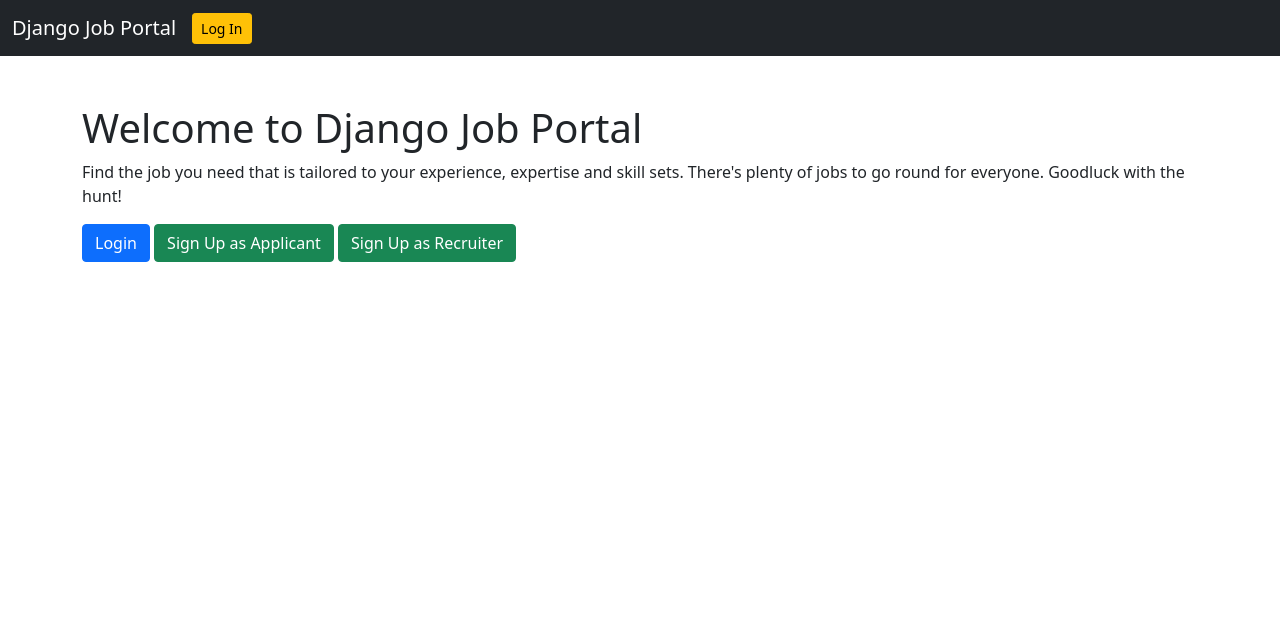
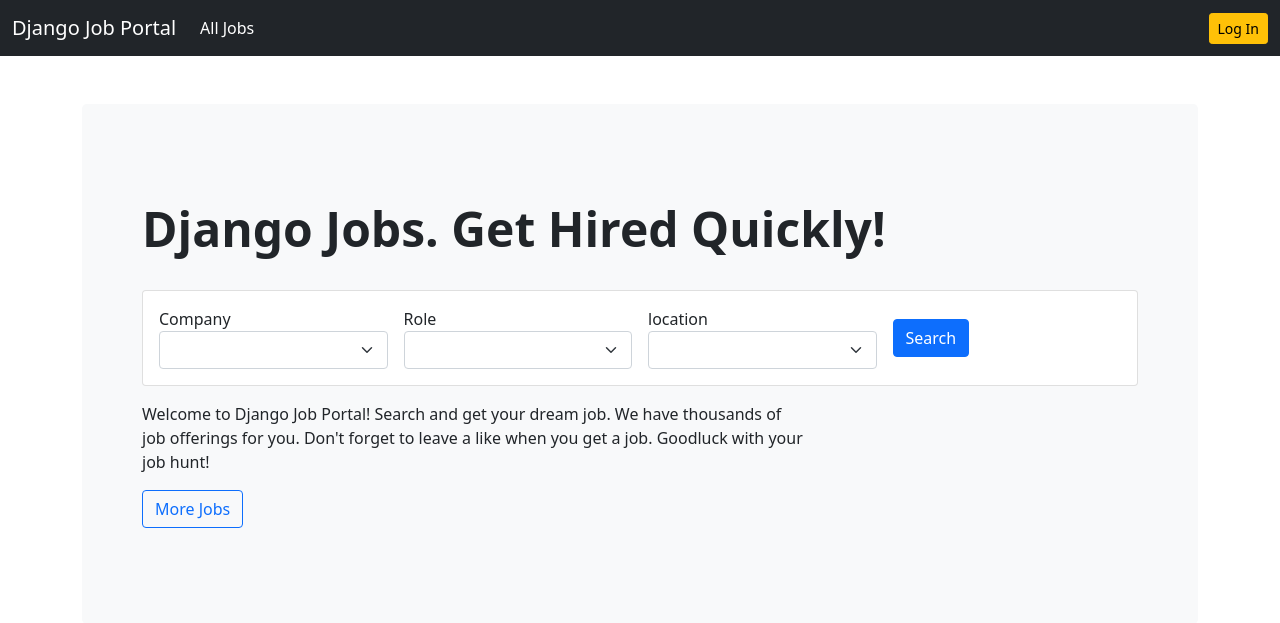
Before and after one commit to darpan-gaur/dbms2Project, a Django app: page / in a window 1280 px wide. Shown: the top 623 px of the page. Run offline with Django 5.2, Linux system fonts and the light colour scheme; data that the repository does not hold is empty; some libraries are stand-ins or nearby versions.

Commit message:
Everything

```diff
--- a/applicant/views.py
+++ b/applicant/views.py
@@ -9,10 +9,9 @@ from users.models import CustomUser
 
 def applicant_profile_view(request):
     if request.user.is_authenticated:
-        user_id = request.user.id
-        applicant = Applicant.objects.get(user=user_id)
+        applicant = Applicant.objects.get(user=request.user)
         skills = applicant.skills.all()
-        print("Here", applicant.resume.resume.url)
+        # print("Here", applicant.resume.resume.url)
         return render(request, 'applicant/applicant_profile.html', {'applicant': applicant, 'skills': skills, 'resume': applicant.resume})
 
     if not request.user.is_authenticated:
--- a/homepage/views.py
+++ b/homepage/views.py
@@ -1,5 +1,13 @@
 from django.shortcuts import render
+from jobListings.models import JobListing, JobApplication
+from .filter import Jobfilter
 
 # Create your views here.
 def home_view(request):
-    return render(request, 'homepage/home.html')
+    job_listings = JobListing.objects.all()
+    job_filter = Jobfilter(request.GET, queryset=job_listings)
+    # job_listings = job_filter.qs
+    context = {
+        'filter': job_filter,
+    }
+    return render(request, 'homepage/home.html', context)
--- a/jobListings/urls.py
+++ b/jobListings/urls.py
@@ -9,5 +9,5 @@ urlpatterns = [
     path('apply/<int:job_id>/', views.apply_for_job, name='apply_job'),
     path('your-job-listings/', views.your_job_listings, name='your_job_listings'),
     path('your-job-applications/', views.your_job_applications, name='applied_jobs'),
-    path('applications/<int:job_id>/', views.view_job_listing, name='applications_for_job'),
+    path('applications/<int:job_id>/', views.job_applications_for_job, name='applications_for_job'),
 ]
--- a/job_portal/settings.py
+++ b/job_portal/settings.py
@@ -39,6 +39,7 @@ INSTALLED_APPS = [
     'django.contrib.sessions',
     'django.contrib.messages',
     'django.contrib.staticfiles',
+    'django.contrib.humanize',
     'recruiter',
     'users',
     'jobListings',
@@ -46,6 +47,8 @@ INSTALLED_APPS = [
     'resume',
     'locations',
     'industries',
+    'homepage',
+    'django_filters',
 
 
     "widget_tweaks",
--- a/templates/applicant/applicant_profile.html
+++ b/templates/applicant/applicant_profile.html
@@ -19,7 +19,8 @@
             {% endif %}
 
             <a href="{% url 'update_applicant' %}" class="btn btn-primary">Update Profile</a>
-            <a href="{% url 'job_listings' %}" class="btn btn-primary">View Jobs</a>
+            <a href="{% url 'view_all_job_listings' %}" class="btn btn-primary">View Jobs</a>
+            <a href="{% url 'applied_jobs' %}" class="btn btn-primary">View Applications</a>
         </div>
     </div>
 </div>
--- a/templates/base.html
+++ b/templates/base.html
@@ -20,26 +20,20 @@
             </button>
             <div class="collapse navbar-collapse" id="navbarSupportedContent">
                 {% if request.user.is_authenticated %}
-                {% comment %} {% if request.user.is_applicant %}
+                {% if request.user.is_applicant %}
                 <ul class="navbar-nav me-auto mb-2 mb-lg-0">
                     <li class="nav-item">
-                        <a class="nav-link active" aria-current="page" href="{% url 'dashboard' %}">Home</a>
-                    </li>
-                    {% if request.user.has_resume %}
-                    <li class="nav-item">
-                        <a class="nav-link" href="{% url 'job-listing' %}">Apply to Jobs</a>
+                        <a class="nav-link active" aria-current="page" href="{% url 'applicant_profile' %}">Home</a>
                     </li>
                     <li class="nav-item">
-                        <a class="nav-link" aria-current="page" href="{% url 'applied-jobs' %}">Manage Job Applications</a>
+                        <a class="nav-link" href="{% url 'view_all_job_listings' %}">Apply to Jobs</a>
                     </li>
                     <li class="nav-item">
-                        <a class="nav-link" aria-current="page" href="{% url 'update-resume' %}">Update Resume</a>
+                        <a class="nav-link" aria-current="page" href="{% url 'applied_jobs' %}">Manage Job Applications</a>
                     </li>
-                    {% else %}
                     <li class="nav-item">
-                        <a class="nav-link" href="{% url 'update-resume' %}">Create Resume</a>
+                        <a class="nav-link" aria-current="page" href="{% url 'update_applicant' %}">Update Profile</a>
                     </li>
-                    {% endif %}
                     <li class="nav-item">
                         <a class="nav-link disabled" href="#" tabindex="-1" aria-disabled="true">{{request.user.email}}</a>
                     </li>
@@ -48,18 +42,18 @@
                 {% elif request.user.is_company %}
                 <ul class="navbar-nav me-auto mb-2 mb-lg-0">
                     <li class="nav-item">
-                        <a class="nav-link active" aria-current="page" href="{% url 'dashboard' %}">Home</a>
+                        <a class="nav-link active" aria-current="page" href="{% url 'recruiter_profile' %}">Home</a>
                     </li>
                     {% if request.user.has_company %}
                     <li class="nav-item">
-                        <a class="nav-link" href="{% url 'create-job' %}">Create Job Ads</a>
+                        <a class="nav-link" href="{% url 'add_job' %}">Create Job Ads</a>
                     </li>
                     <li class="nav-item">
-                        <a class="nav-link" href="{% url 'manage-jobs' %}">Manage Jobs</a>
+                        <a class="nav-link" href="{% url 'your_job_listings' %}">Manage Jobs</a>
                     </li>
                     {% else %}
                     <li class="nav-item">
-                        <a class="nav-link" href="{% url 'update-company' %}">Create Company</a>
+                        <a class="nav-link" href="{% url 'update_recruiter' %}">Create Company</a>
                     </li>
                     {% endif %}
 
@@ -69,22 +63,24 @@
 
                 </ul>
                 {% endif %}
+                {% comment %}
                 <a href="{% url 'notifications' %}" class="notification-link" style="margin-right: 50px;color:white">
                     <i class="fa-sharp fa-solid fa-bell fa-xl"></i>
                 </a>
+                {% endcomment %}
                 <a href="{% url 'logout' %}"  style="margin-right: 40px;color:white;">
                     <i class="fa-sharp fa-solid fa-arrow-right-from-bracket fa-xl"></i>
                 </a>
+                {% comment %}
                 <a href="{% url 'delete-user' %}"style="margin-right: 40px;color:white;" >
                     <i class="fa-solid fa-user-minus fa-xl"></i>
                 </a> {% endcomment %}
-                <a href="{% url 'logout' %}" class="btn btn-danger btn-sm">Log Out</a>
                 {% else %}
-                {% comment %} <ul class="navbar-nav me-auto mb-2 mb-lg-0">
+                <ul class="navbar-nav me-auto mb-2 mb-lg-0">
                     <li class="nav-item">
-                        <a class="nav-link active" aria-current="page" href="{% url 'job-listing' %}">All Jobs</a>
+                        <a class="nav-link active" aria-current="page" href="{% url 'view_all_job_listings' %}">All Jobs</a>
                     </li>
-                </ul> {% endcomment %}
+                </ul>
                 <a href="{% url 'login' %}" class="btn btn-warning btn-sm">Log In</a>
                 {% endif %}
 
--- a/templates/homepage/home.html
+++ b/templates/homepage/home.html
@@ -1,34 +1,70 @@
 {% extends 'base.html' %}
 {% load widget_tweaks %}
+{% load humanize %}
 
 {% block content %}
-{% csrf_token %}
+ <section>
+    <div class="p-5 mb-4 bg-light rounded-3">
+        <div class="container-fluid py-5">
+            <h2 class="display-5 fw-bold">Django Jobs. Get Hired Quickly!</h2> <br>
 
-{% comment %} add a basic homepage {% endcomment %}
-{% comment %} If user is a applicant, show it name, email {% endcomment %}
-{% comment %} else if User is a Recruiter, show it name, email {% endcomment %}
-{% comment %} else redirect to the homepage {% endcomment %}
+            <div class="card">
+                <div class="card-body">
+                    <form class="row gy-2 gx-3 align-items-center" method="GET">
+                        <div class="col-sm-3">
+                            <label for="autoSizingSelect">Company</label>
+                            {% render_field filter.form.company_name class="form-select" %}
+                        </div>
+                        <div class="col-sm-3">
+                            <label for="autoSizingSelect">Role</label>
+                            {% render_field filter.form.role class="form-select" %}
+                        </div>
+                        <div class="col-sm-3">
+                            <label for="autoSizingSelect">location</label>
+                            {% render_field filter.form.location class="form-select" %}
+                        </div>
 
-{% if request.user.is_authenticated %}
-    {% if request.user.is_applicant %}
-        <h1>Welcome {{request.user.first_name}} {{request.user.last_name}}</h1>
-        <p>Your email is {{request.user.email}}</p>
-    {% elif request.user.is_company %}
-        <h1>Welcome {{request.user.first_name}} {{request.user.last_name}}</h1>
-        <p>Your email is {{request.user.email}}</p>
-    {% else %}
-        <h1>Welcome to Django Job Portal</h1>
-        <p>Find the job you need that is tailored to your experience, expertise and skill sets. There's plenty of jobs to go round for everyone. Goodluck with the hunt!</p>
-        <a href="{% url 'login' %}" class="btn btn-primary">Login</a>
-        <a href="{% url 'signup' %}" class="btn btn-success">Sign Up</a>
-    {% endif %}
-{% else %}
-        <h1>Welcome to Django Job Portal</h1>
-        <p>Find the job you need that is tailored to your experience, expertise and skill sets. There's plenty of jobs to go round for everyone. Goodluck with the hunt!</p>
-        <a href="{% url 'login' %}" class="btn btn-primary">Login</a>
-        <a href="{% url 'signup_applicant' %}" class="btn btn-success">Sign Up as Applicant</a>
-        <a href="{% url 'signup_company' %}" class="btn btn-success">Sign Up as Recruiter</a>
-{% endif %}
+                        {% comment %} <div class="col-sm-3">
+                            <label for="autoSizingSelect">Choose Job Type</label>
+                            {% render_field filter.form. class="form-select" %}
+                        </div>
+                        <div class="col-sm-3">
+                            <label for="autoSizingSelect">Select Industry</label>
+                            {% render_field filter.form.industry class="form-select" %}
+                        </div> {% endcomment %}
 
+                        <div class="col-auto">
+                            <button type="submit" class="btn btn-primary">Search</button>
+                        </div>
+                    </form>
+                </div>
+            </div>
+            <p class="col-md-8 fs-6 mt-3">
+                Welcome to Django Job Portal! Search and get your dream job. We have thousands of job
+                offerings for you. Don't forget to leave a like when you get a job. Goodluck with your job
+                hunt!
+            </p>
+            <a href="{% url 'view_all_job_listings' %}" class="btn btn-outline-primary" type="button">More Jobs</a>
+        </div>
+    </div>
+</section>
+
+ <div class="row row-cols-1 row-cols-md-3 g-4">
+     {% for job in filter.qs %}
+    <div class="col">
+        <div class="card h-100">
+            <div class="card-body">
+                <h5 class="card-title">{{job.role}}</h5>
+                {% comment %} <p class="card-text">Industry: {{job.industry}}</p> {% endcomment %}
+                <p class="card-text">Job Type: {{job.company.name}}</p>
+                <p class="card-text">Location: {{job.location}}</p>
+                <p class="card-text">Salary: {{job.salary}}</p>
+            </div>
+            <div class="card-footer">
+                <small class="text-muted">{{job.timestamp|naturaltime}}</small>
+            </div>
+        </div>
+    </div>
+    {% endfor %}
 
 {% endblock content %}
--- a/templates/jobListings/job_listings.html
+++ b/templates/jobListings/your_job_listings.html
@@ -25,7 +25,7 @@
                     <td>{{job.role}}</td>
                     <td>{{job.location}}</td>
                     <td>{{job.salary}}</td>
-                    <td>{{job.applyjob_set.all.count }} <a href="{% url 'applications_for_job' job.pk %}"><small>View all</small></a></td> <!-- No. of Applicants Calc-->
+                    <td>{{job.jobapplication_set.all.count }} <a href="{% url 'applications_for_job' job.pk %}"><small>View all</small></a></td> <!-- No. of Applicants Calc-->
 
                     {% if job.is_active %}
                     <td><span class="badge bg-success">Active</span></td>
--- a/users/managers.py
+++ b/users/managers.py
@@ -28,7 +28,7 @@ class CustomUserManager(BaseUserManager):
         extra_fields.setdefault("is_active", True)
 
         if extra_fields.get("is_staff") is not True:
-            raise ValueError(_("Superuser must have is_staff=True."))
+            extra_fields.setdefault("is_staff", True)
         if extra_fields.get("is_superuser") is not True:
-            raise ValueError(_("Superuser must have is_superuser=True."))
+            extra_fields.setdefault("is_superuser", True)
         return self.create_user(email, password, **extra_fields)
```
Also changed, not shown: homepage/filter.py (added, +12 -0 lines), jobListings/models.py (+7 -8 lines), jobListings/views.py (+30 -16 lines), templates/jobListings/all_job_listings.html (added, +49 -0 lines), templates/jobListings/applied_jobs.html (+57 -0 lines), templates/jobListings/job_applications.html (+75 -0 lines), users/models.py (+14 -0 lines), users/views.py (+6 -6 lines), 2 other files.
